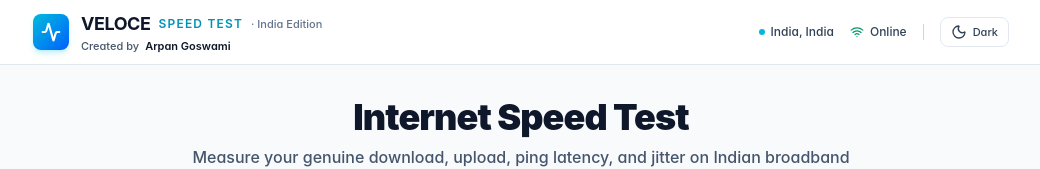
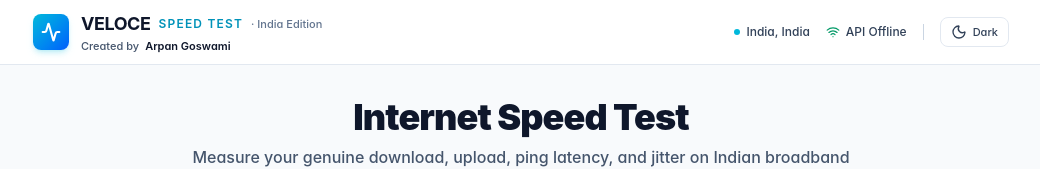
Before and after one commit to exearpan45/VELOCE, a React (Vite) app: page / in a window 1280 px wide. Shown: the top 169 px of the page, without its empty margins (119-1159 px from the left). Built offline with nearby package versions, Linux system fonts and the light colour scheme; no server answers.

Commit message:
Show real API readiness status

```diff
--- a/src/components/Header.tsx
+++ b/src/components/Header.tsx
@@ -7,6 +7,7 @@ interface HeaderProps {
   isOnline: boolean;
   serverLocation?: string;
   userCity?: string;
+  backendAvailable: boolean;
 }
 
 export const Header: React.FC<HeaderProps> = ({
@@ -15,6 +16,7 @@ export const Header: React.FC<HeaderProps> = ({
   isOnline,
   serverLocation,
   userCity,
+  backendAvailable,
 }) => {
   return (
     <header className="w-full border-b border-slate-200 dark:border-slate-800/80 bg-white/95 dark:bg-slate-950/90 backdrop-blur-md sticky top-0 z-40 transition-colors duration-200">
@@ -59,7 +61,7 @@ export const Header: React.FC<HeaderProps> = ({
           {/* Online status */}
           <div className="flex items-center gap-1.5 text-slate-700 dark:text-slate-400">
             <Wifi className={`w-3.5 h-3.5 ${isOnline ? 'text-emerald-600 dark:text-emerald-400' : 'text-rose-600 dark:text-rose-400'}`} />
-            <span className="hidden sm:inline font-medium">{isOnline ? 'Online' : 'Offline'}</span>
+            <span className="hidden sm:inline font-medium">{!isOnline ? 'Offline' : backendAvailable ? 'Test Ready' : 'API Offline'}</span>
           </div>
 
           <div className="h-4 w-px bg-slate-300 dark:bg-slate-800" aria-hidden="true" />
```
